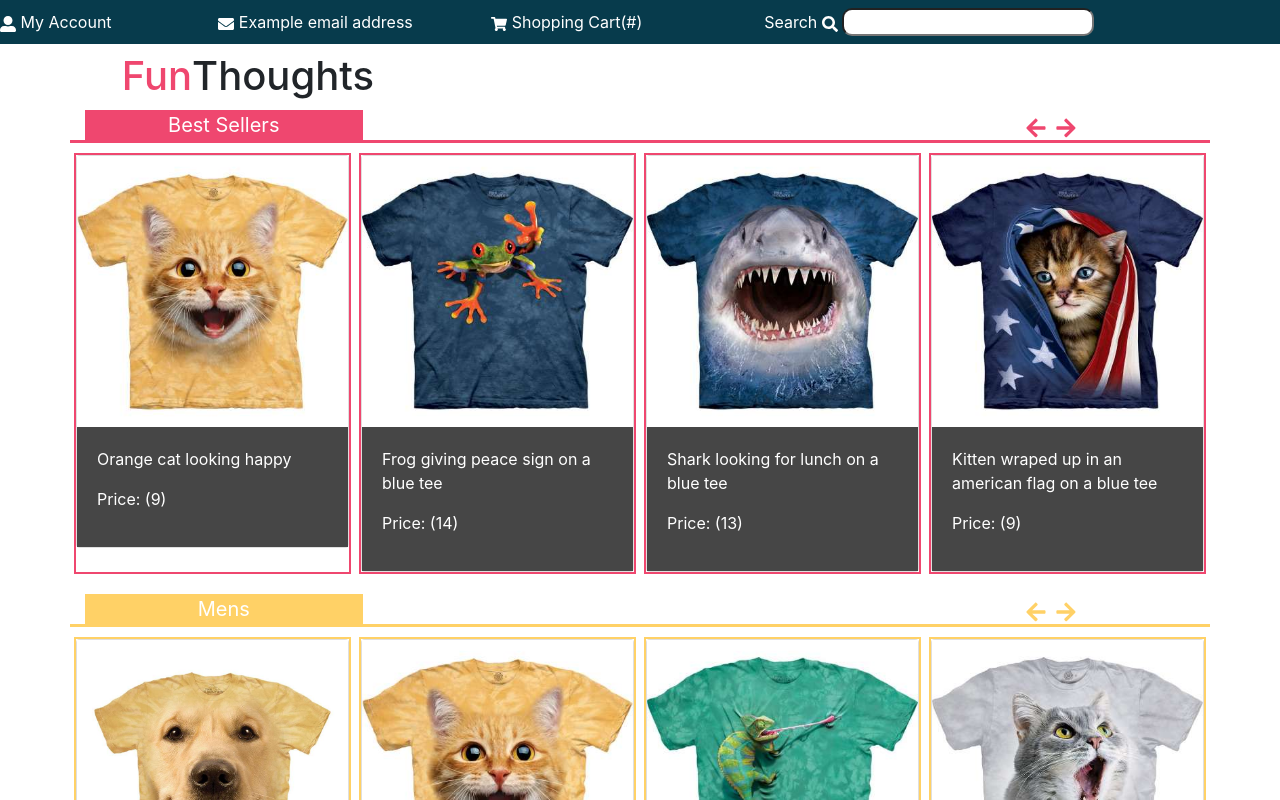
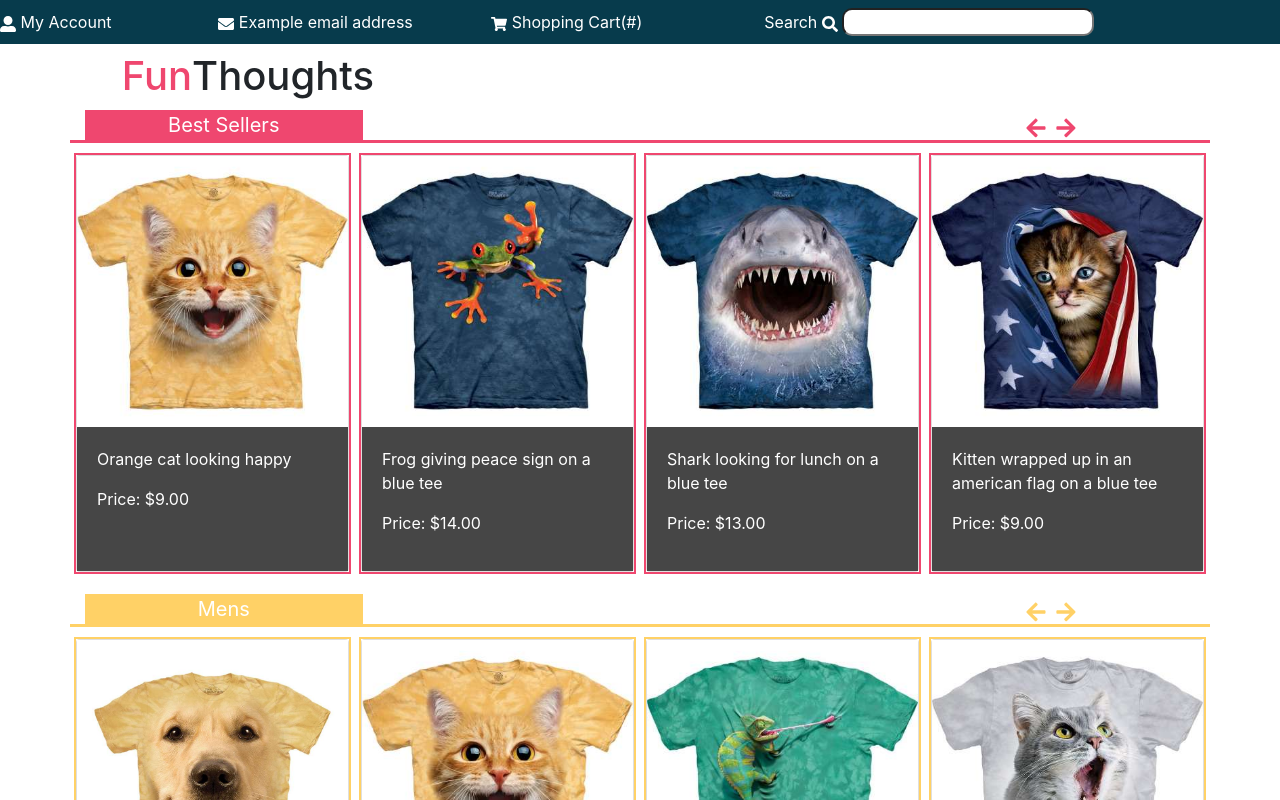
Before and after one commit to RSnodgrass92/fun-thoughts, a React (Create React App) app: page / in a window 1280 px wide. Shown: the top 800 px of the page. Built offline with nearby package versions, Linux system fonts and the light colour scheme.

Commit message:
format changes on tee cards

```diff
--- a/src/App.js
+++ b/src/App.js
@@ -6,7 +6,10 @@ import Footer from "./components/footer.js";
 import Shelf from "./components/shelf.js";
 import {everyShirt} from "./components/shirtarray.js"
 
-
+console.log(everyShirt)
+//how to sort low high ect
+// const everyLowHigh= everyShirt.sort((a,b)=>a.price-b.price)
+// console.log(everyLowHigh);
 const bestsellersArr= everyShirt.filter(item=>(item.tags.includes("bs") && item.tags.includes("h")))
 const mensArr= everyShirt;
 const womensArr = everyShirt;
--- a/src/App.scss
+++ b/src/App.scss
@@ -21,6 +21,9 @@ input{
 }
 span{
   color: $best-sellers-color;
+}
+.card{
+  height: 100%;
 }
 
 .card-body{
--- a/src/components/shirtarray.js
+++ b/src/components/shirtarray.js
@@ -47,7 +47,7 @@ new Shirt (shirt9, "Frog giving peace sign on a blue tee", 14, ["fe","bs","h"]).
 new Shirt (shirt10, "Shark looking for lunch on a blue tee", 13, ["fe","bs","h"]).add();
 new Shirt (shirt11, "Pug on a tan tee", 12, ["fe"]).add();
 new Shirt (shirt12, "Lizard giving peace sign on a red tee", 8, ["fe","bs"]).add();
-new Shirt (shirt13, "Kitten wraped up in an american flag on a blue tee", 9, ["fe","bs","h"]).add();
+new Shirt (shirt13, "Kitten wrapped up in an american flag on a blue tee", 9, ["fe","bs","h"]).add();
 new Shirt (shirt14, "Golden retriever face on a golden tee", 8, ["fe","bs"]).add();
 new Shirt (shirt15, "Angry cat on a gray tee", 8, ["fe","h"]).add();
 new Shirt (shirt16, "Brown dog on a yellow tee", 10, ["fe","bs"]).add();
--- a/src/components/teecard.js
+++ b/src/components/teecard.js
@@ -13,7 +13,7 @@ class Teecard extends Component
                 <img src={this.props.shirt} className="img img-fluid"/>
                 <div className="card-body">
                 <p>{this.props.description}</p>
-                <p>Price: ({this.props.price})</p>
+                <p>{`Price: $${this.props.price.toFixed(2)}`}</p>
                 </div>
             </div>
             )
```
Also changed, not shown: 2 other files (tests, documents, lock files or other folders).
